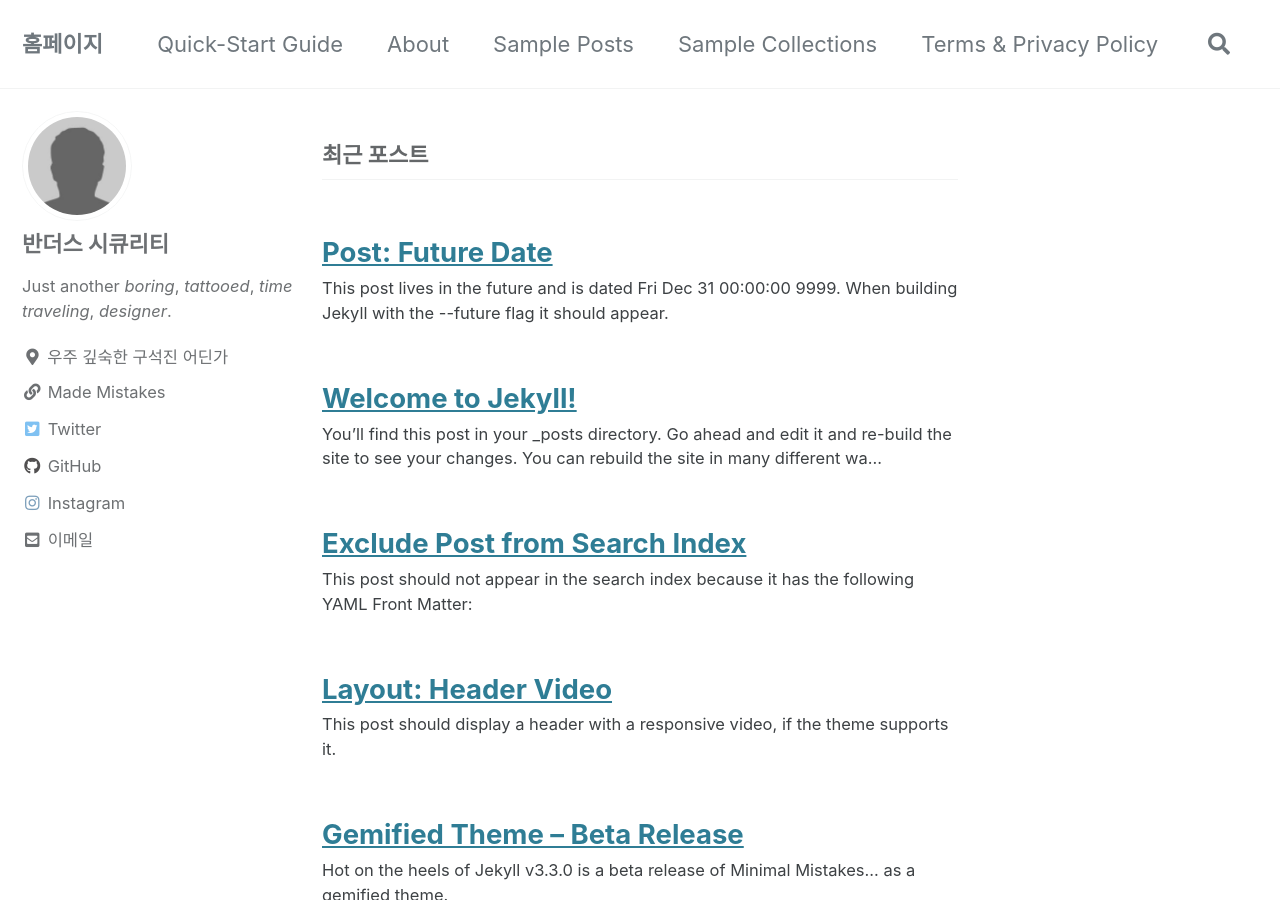
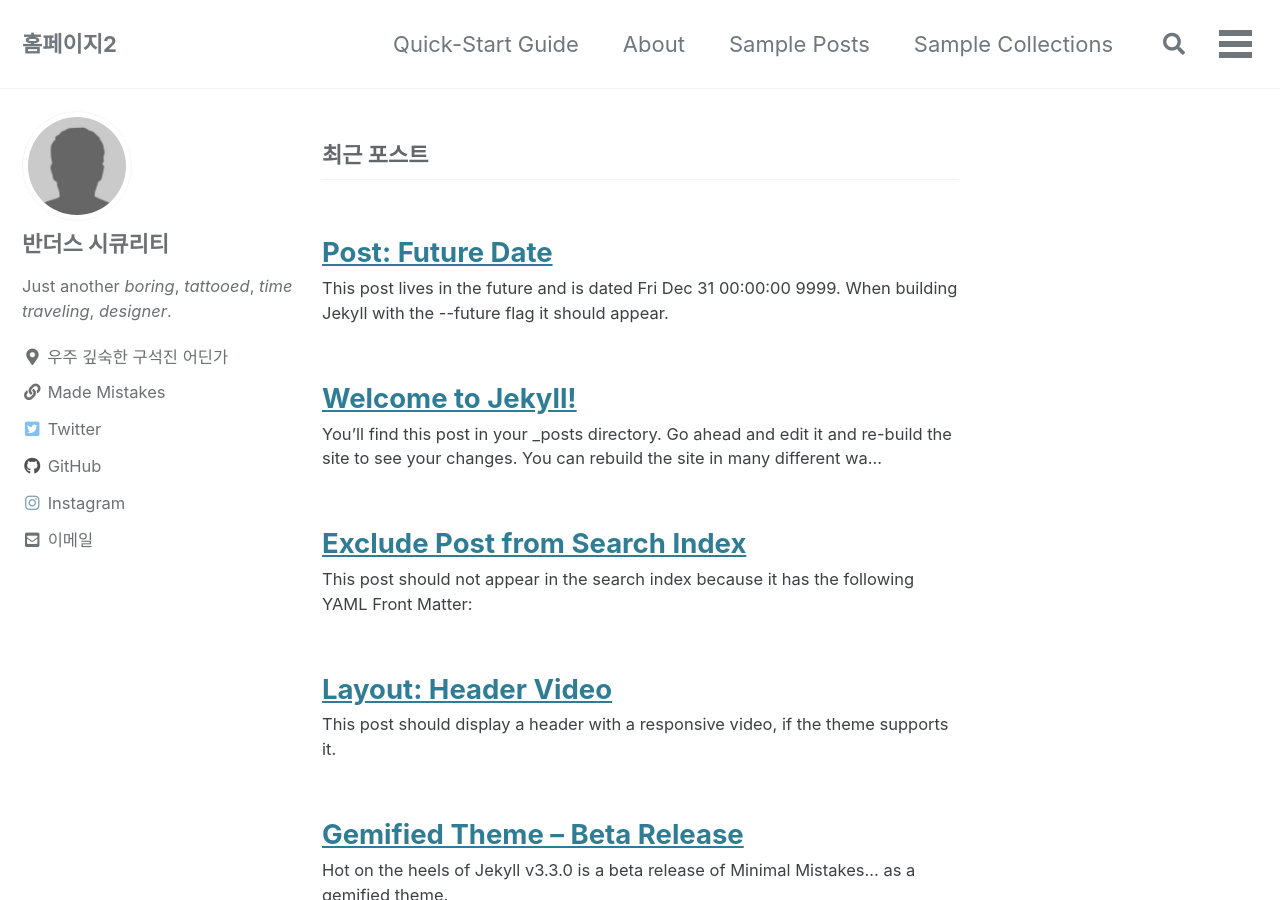
Before and after one commit to bandussecurity/bandussecurity.github.io, a Jekyll site: the page built from index.html, in a window 1280 px wide and 900 px high. Built offline with Jekyll 4.4.1, drawn with Linux system fonts in a browser that asks for light colours; cached includes are drawn as plain includes; comment, search, counter and statistics services are not loaded; a style sheet for code colours, icons or effects is not loaded.

Commit message:
홈페이지 번호추가 테스트

```diff
--- a/_config.yml
+++ b/_config.yml
@@ -11,7 +11,7 @@ minimal_mistakes_skin    : "default" # "air", "aqua", "contrast", "dark", "dirt"
 
 # Site Settings
 locale                   : "ko"
-title                    : "홈페이지"
+title                    : "홈페이지2"
 title_separator          : "-"
 subtitle                 : # site tagline that appears below site title in masthead
 name                     : "반더스 시큐리티" # &name "Michael Rose" # &name is a YAML anchor which can be *referenced later
```
